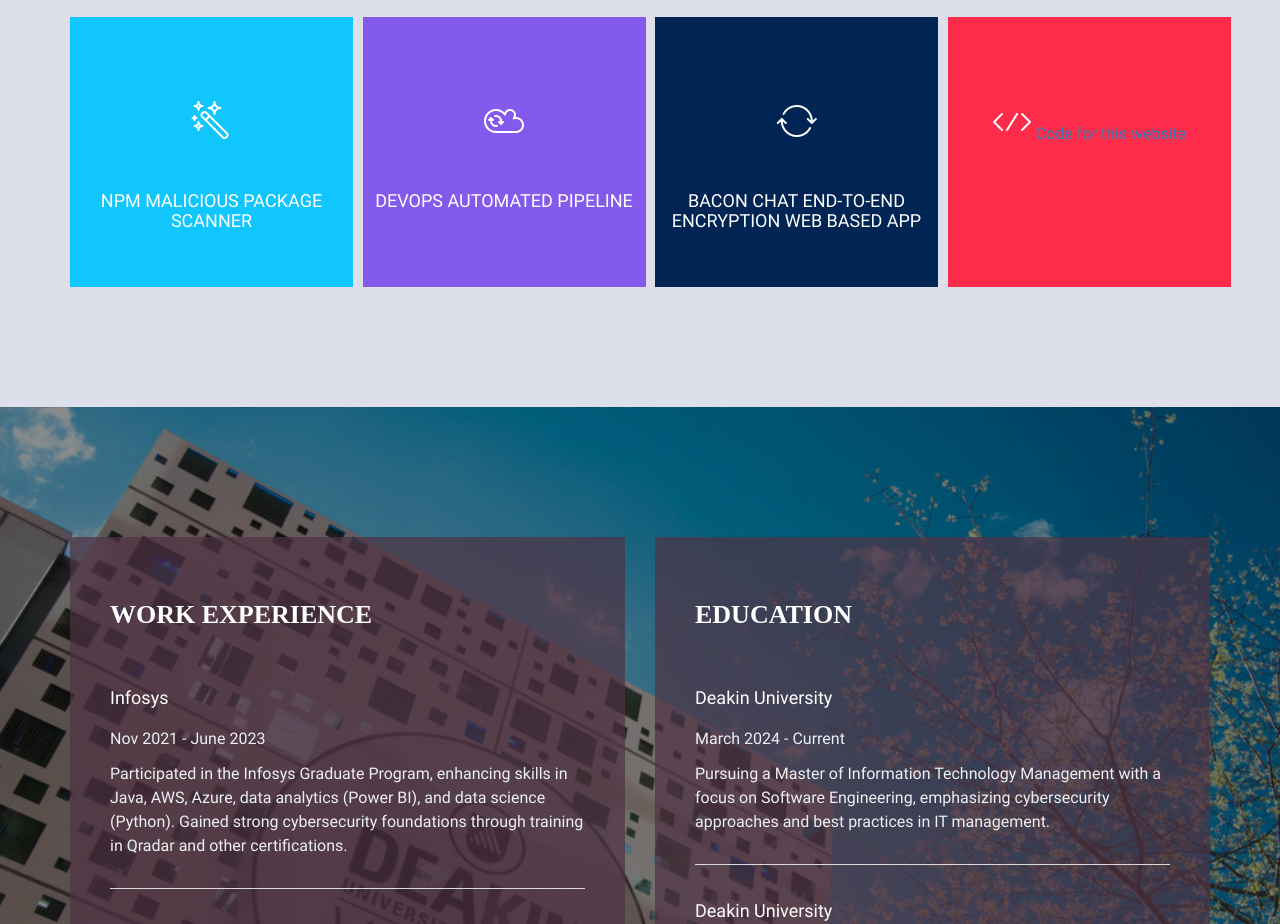
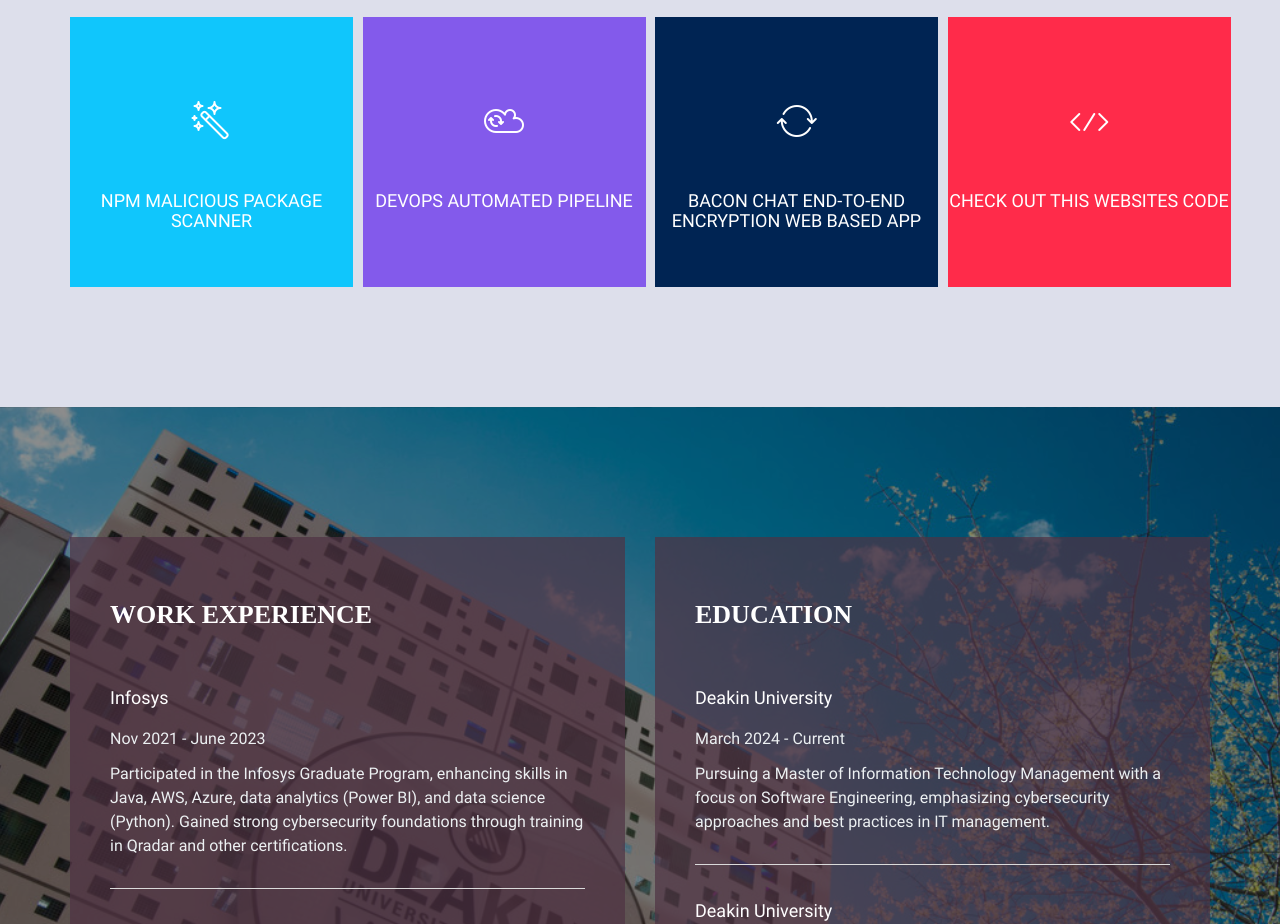
Before and after one commit to drkae456/baconchatWork, a website: page src/views/index.html in a window 1280 px wide. Shown: the part 1920-2844 px from the top of the page. Drawn offline with Linux system fonts and the light colour scheme.

Commit message:
updated projects card3

```diff
--- a/src/views/index.html
+++ b/src/views/index.html
@@ -198,7 +198,11 @@
               <div class="features-bg launch">
                 <div class="features-item">
                   <i class="lnr lnr-code"></i>
-                  <a href="https://github.com/drkae456/baconchatWork">Code for this website</a>
+                  <h6>
+                    <a href="https://github.com/drkae456/baconchatWork"
+                      >Check out this websites Code</a
+                    >
+                  </h6>
                 </div>
               </div>
             </div>
```
